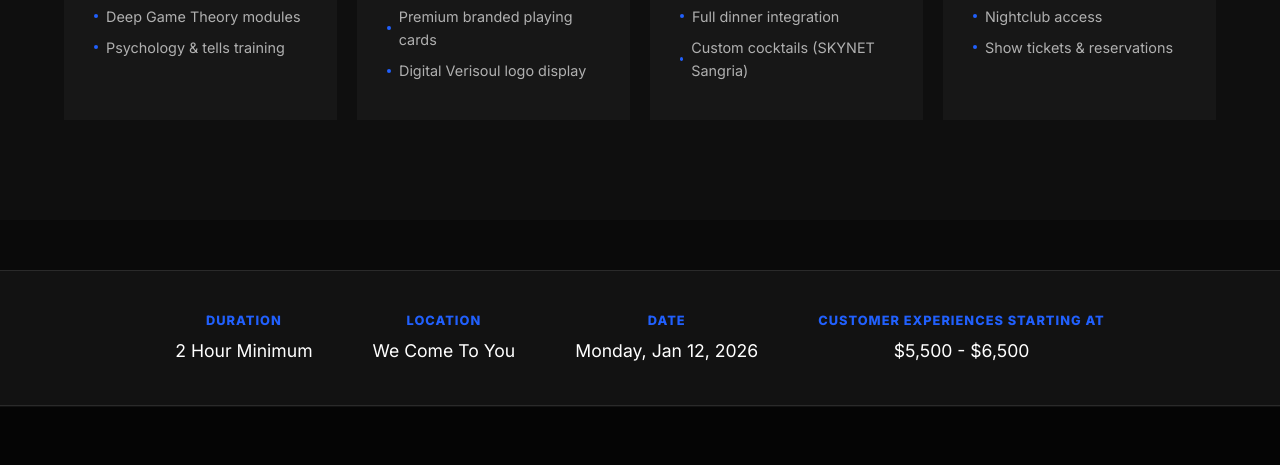
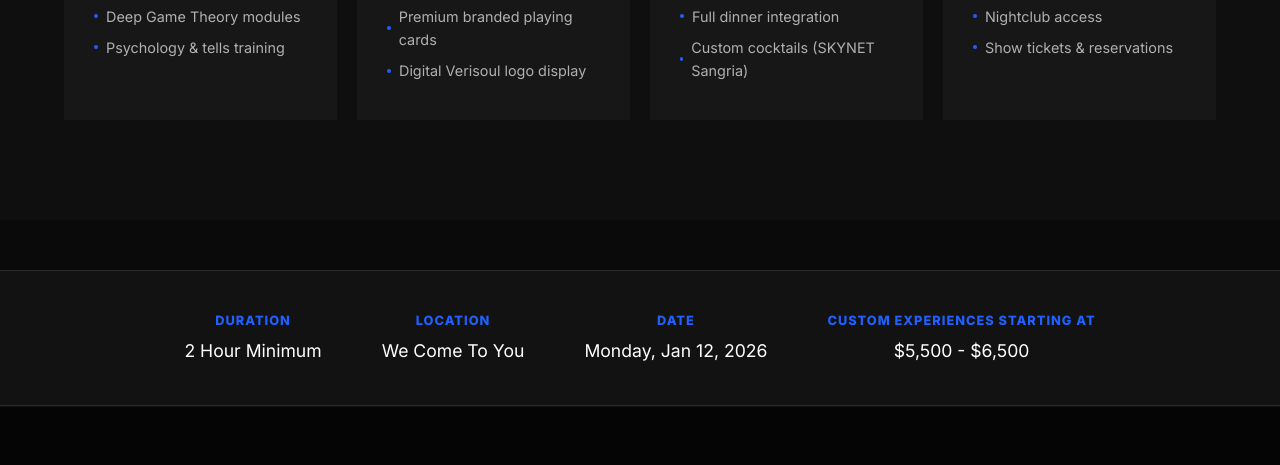
Before and after one commit to LVPT-Proposal/Verisoul, a plain HTML site: page index.html in a window 1280 px wide. Shown: the part 6419-6884 px from the top of the page. Drawn offline with nearby package versions, Linux system fonts and the light colour scheme; a web font is replaced by a local one.

```diff
--- a/index.html
+++ b/index.html
@@ -791,7 +791,7 @@
                 <p>Monday, Jan 12, 2026</p>
             </div>
             <div class="log-item">
-                <h4>Customer Experiences Starting at</h4>
+                <h4>Custom Experiences Starting at</h4>
                 <p>$5,500 - $6,500</p>
             </div>
         </div>
```
